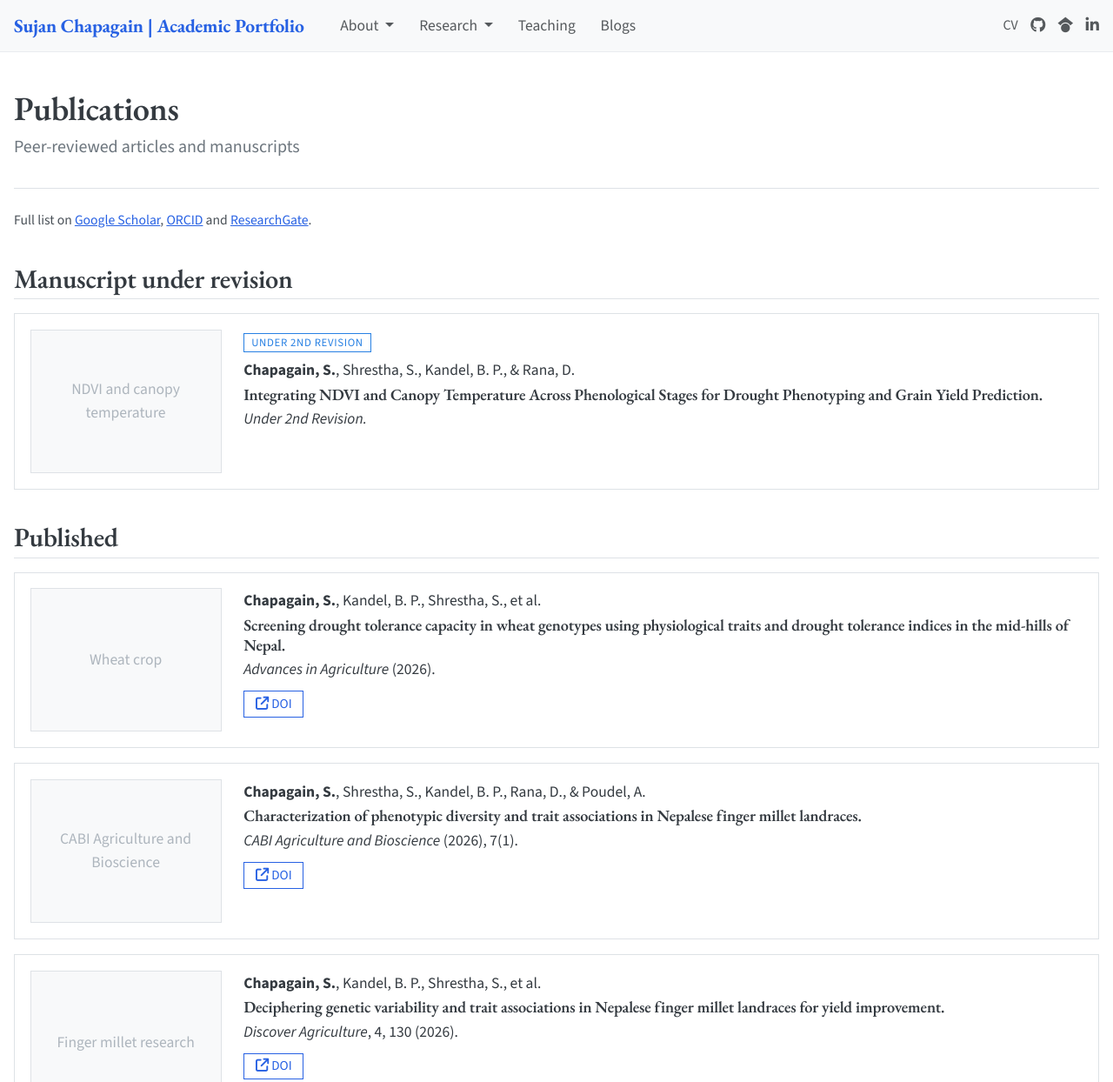
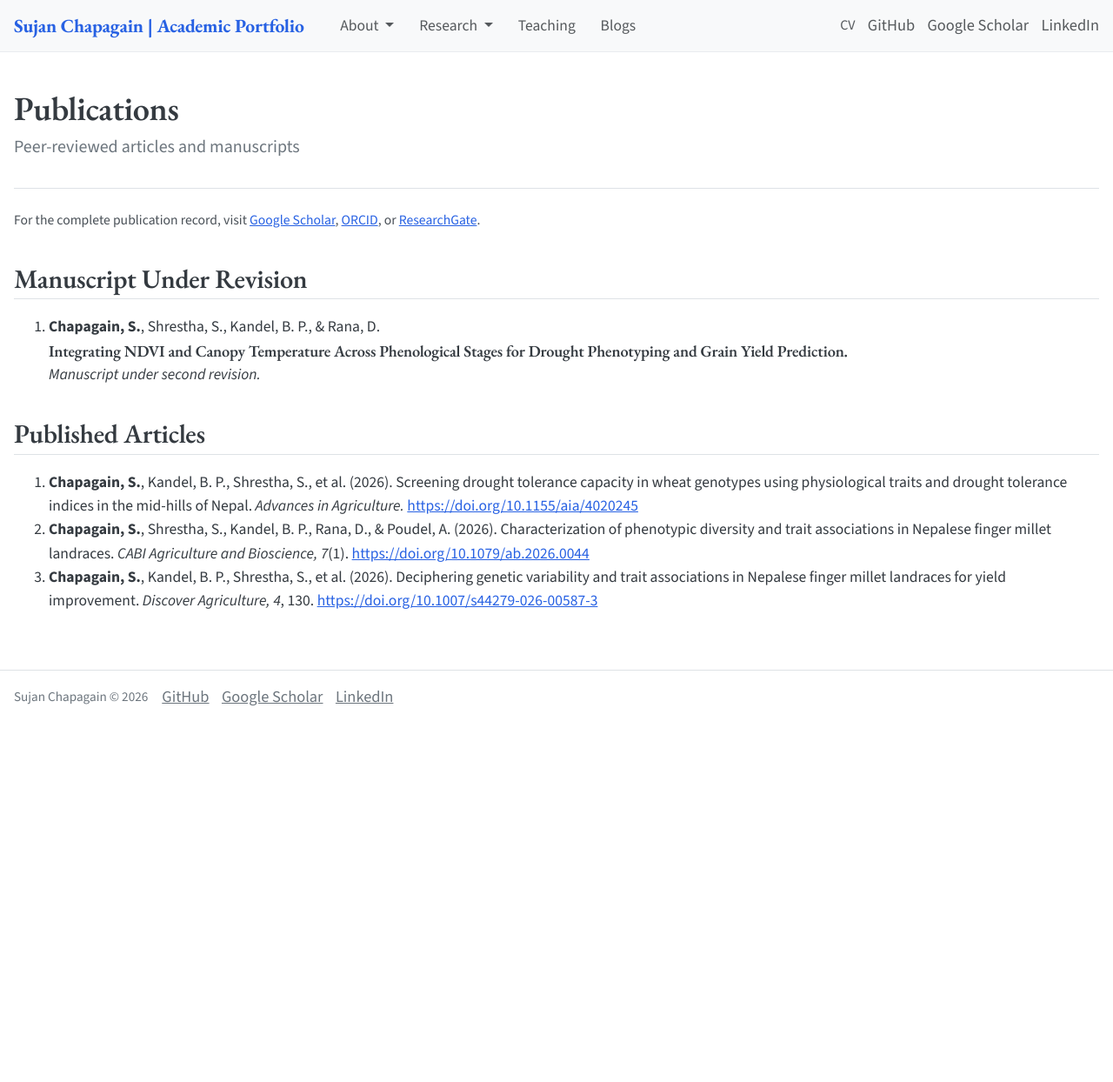
Before and after one commit to chapagainsujan/chapagainsujan.github.io, a plain HTML site: page publications.html in a window 1280 px wide. Shown: the top 1244 px of the page at 87% size. After the commit the page ends 832 px from the top, so only its background shows below. Drawn offline with nearby package versions, Linux system fonts and the light colour scheme.

Commit message:
Update publications.html

```diff
--- a/publications.html
+++ b/publications.html
@@ -1,95 +1,174 @@
-<!doctype html>
+
+<!DOCTYPE html>
 <html lang="en">
 <head>
 <meta charset="utf-8">
 <meta name="viewport" content="width=device-width, initial-scale=1">
+
 <title>Publications | Sujan Chapagain</title>
-<meta name="description" content="Sujan Chapagain - Agricultural Researcher | Agronomy, Plant Pathology and Plant Breeding">
-<link rel="stylesheet" href="https://cdnjs.cloudflare.com/ajax/libs/font-awesome/6.5.1/css/all.min.css">
+
+<meta name="description" content="Publications by Sujan Chapagain in agronomy, plant breeding, crop physiology, and plant pathology.">
+
 <link rel="stylesheet" href="style.css">
 </head>
+
 <body>
+
 <header class="navbar">
   <div class="navbar-inner">
-    <a class="brand" href="index.html">Sujan Chapagain | Academic Portfolio</a>
-    <button class="menu-toggle" aria-label="Toggle menu"><i class="fa-solid fa-bars"></i></button>
+
+    <a class="brand" href="index.html">
+      Sujan Chapagain | Academic Portfolio
+    </a>
+
+    <button class="menu-toggle" aria-label="Toggle menu">
+      ☰
+    </button>
+
     <ul class="nav-left">
-      <li><button class="nav-link caret">About</button>
+      <li>
+        <button class="nav-link caret">About</button>
         <ul class="dropdown-menu">
           <li><a href="index.html">About me</a></li>
           <li><a href="news.html">News</a></li>
           <li><a href="contact.html">Contact</a></li>
-        </ul></li>
-      <li><button class="nav-link caret active">Research</button>
+        </ul>
+      </li>
+
+      <li>
+        <button class="nav-link caret active">Research</button>
         <ul class="dropdown-menu">
           <li><a href="projects.html">Projects &amp; Grants</a></li>
           <li><a href="publications.html">Publications</a></li>
           <li><a href="affiliations.html">Affiliations</a></li>
-        </ul></li>
+        </ul>
+      </li>
+
       <li><a class="nav-link" href="teaching.html">Teaching</a></li>
       <li><a class="nav-link" href="blogs.html">Blogs</a></li>
     </ul>
+
     <div class="nav-right">
       <a class="cv" href="files/Chapagain_Sujan_CV.pdf">CV</a>
-      <a href="https://github.com/chapagainsujan" target="_blank" rel="noopener" aria-label="GitHub"><i class="fa-brands fa-github"></i></a>
-      <a href="https://scholar.google.com/citations?user=jgRf4AgAAAAJ&hl=en" target="_blank" rel="noopener" aria-label="Google Scholar"><i class="fa-brands fa-google-scholar"></i></a>
-      <a href="https://www.linkedin.com/in/sujan-chapagain-240617140/" target="_blank" rel="noopener" aria-label="LinkedIn"><i class="fa-brands fa-linkedin-in"></i></a>
+
+      <a href="https://github.com/chapagainsujan"
+         target="_blank" rel="noopener"
+         aria-label="GitHub">GitHub</a>
+
+      <a href="https://scholar.google.com/citations?user=jgRf4AgAAAAJ&hl=en"
+         target="_blank" rel="noopener"
+         aria-label="Google Scholar">Google Scholar</a>
+
+      <a href="https://www.linkedin.com/in/sujan-chapagain-240617140/"
+         target="_blank" rel="noopener"
+         aria-label="LinkedIn">LinkedIn</a>
     </div>
+
   </div>
 </header>
 
-<main>
-<div class="page-header"><h1 class="title">Publications</h1><p class="subtitle">Peer-reviewed articles and manuscripts</p></div><p class="note">Full list on <a href="https://scholar.google.com/citations?user=jgRf4AgAAAAJ&hl=en" target="_blank" rel="noopener">Google Scholar</a>, <a href="https://orcid.org/0000-0002-2037-3491" target="_blank" rel="noopener">ORCID</a> and <a href="https://www.researchgate.net/profile/Sujan-Chapagain-2" target="_blank" rel="noopener">ResearchGate</a>.</p>
-<h2>Manuscript under revision</h2>
-<article class="publication-card">
-  <div class="pub-image" data-label="NDVI and canopy temperature"><img src="Image/ndvi.jpg" alt="NDVI and canopy temperature" data-fallback onerror="this.parentElement.classList.add('noimg')"></div>
-  <div class="pub-content">
-    <span class="status">Under 2nd Revision</span><br><div class="pub-citation"><strong>Chapagain, S.</strong>, Shrestha, S., Kandel, B. P., &amp; Rana, D.
-      <span class="paper-title">Integrating NDVI and Canopy Temperature Across Phenological Stages for Drought Phenotyping and Grain Yield Prediction.</span>
-      <span class="journal">Under 2nd Revision.</span></div>
+<main class="publications-page">
 
+  <div class="page-header">
+    <h1 class="title">Publications</h1>
+    <p class="subtitle">
+      Peer-reviewed articles and manuscripts
+    </p>
   </div>
-</article>
-<h2>Published</h2>
-<article class="publication-card">
-  <div class="pub-image" data-label="Wheat crop"><img src="Image/advance.jfif" alt="Wheat crop" data-fallback onerror="this.parentElement.classList.add('noimg')"></div>
-  <div class="pub-content">
-    <div class="pub-citation"><strong>Chapagain, S.</strong>, Kandel, B. P., Shrestha, S., et al.
-      <span class="paper-title">Screening drought tolerance capacity in wheat genotypes using physiological traits and drought tolerance indices in the mid-hills of Nepal.</span>
-      <span class="journal">Advances in Agriculture</span> (2026).</div>
-    <div class="pub-doi"><a href="https://onlinelibrary.wiley.com/doi/10.1155/aia/4020245" target="_blank" rel="noopener"><i class="fa-solid fa-arrow-up-right-from-square"></i> DOI</a></div>
-  </div>
-</article>
-<article class="publication-card">
-  <div class="pub-image" data-label="CABI Agriculture and Bioscience"><img src="Image/CABI.jpg" alt="CABI Agriculture and Bioscience" data-fallback onerror="this.parentElement.classList.add('noimg')"></div>
-  <div class="pub-content">
-    <div class="pub-citation"><strong>Chapagain, S.</strong>, Shrestha, S., Kandel, B. P., Rana, D., &amp; Poudel, A.
-      <span class="paper-title">Characterization of phenotypic diversity and trait associations in Nepalese finger millet landraces.</span>
-      <span class="journal">CABI Agriculture and Bioscience</span> (2026), 7(1).</div>
-    <div class="pub-doi"><a href="https://doi.org/10.1079/ab.2026.0044" target="_blank" rel="noopener"><i class="fa-solid fa-arrow-up-right-from-square"></i> DOI</a></div>
-  </div>
-</article>
-<article class="publication-card">
-  <div class="pub-image" data-label="Finger millet research"><img src="Image/discover.png" alt="Finger millet research" data-fallback onerror="this.parentElement.classList.add('noimg')"></div>
-  <div class="pub-content">
-    <div class="pub-citation"><strong>Chapagain, S.</strong>, Kandel, B. P., Shrestha, S., et al.
-      <span class="paper-title">Deciphering genetic variability and trait associations in Nepalese finger millet landraces for yield improvement.</span>
-      <span class="journal">Discover Agriculture</span>, 4, 130 (2026).</div>
-    <div class="pub-doi"><a href="https://link.springer.com/article/10.1007/s44279-026-00587-3" target="_blank" rel="noopener"><i class="fa-solid fa-arrow-up-right-from-square"></i> DOI</a></div>
-  </div>
-</article>
+
+  <p class="note">
+    For the complete publication record, visit
+    <a href="https://scholar.google.com/citations?user=jgRf4AgAAAAJ&hl=en"
+       target="_blank" rel="noopener">Google Scholar</a>,
+    <a href="https://orcid.org/0000-0002-2037-3491"
+       target="_blank" rel="noopener">ORCID</a>, or
+    <a href="https://www.researchgate.net/profile/Sujan-Chapagain-2"
+       target="_blank" rel="noopener">ResearchGate</a>.
+  </p>
+
+  <section class="publication-section">
+
+    <h2>Manuscript Under Revision</h2>
+
+    <ol class="publication-list" reversed start="1">
+
+      <li>
+        <strong>Chapagain, S.</strong>, Shrestha, S., Kandel, B. P.,
+        &amp; Rana, D.
+        <span class="paper-title">
+          Integrating NDVI and Canopy Temperature Across Phenological
+          Stages for Drought Phenotyping and Grain Yield Prediction.
+        </span>
+        <em>Manuscript under second revision.</em>
+      </li>
+
+    </ol>
+
+  </section>
+
+  <section class="publication-section">
+
+    <h2>Published Articles</h2>
+
+    <ol class="publication-list">
+
+      <li>
+        <strong>Chapagain, S.</strong>, Kandel, B. P., Shrestha, S.,
+        et al. (2026).
+        Screening drought tolerance capacity in wheat genotypes using
+        physiological traits and drought tolerance indices in the
+        mid-hills of Nepal.
+        <em>Advances in Agriculture.</em>
+        <a href="https://doi.org/10.1155/aia/4020245"
+           target="_blank" rel="noopener">https://doi.org/10.1155/aia/4020245</a>
+      </li>
+
+      <li>
+        <strong>Chapagain, S.</strong>, Shrestha, S., Kandel, B. P.,
+        Rana, D., &amp; Poudel, A. (2026).
+        Characterization of phenotypic diversity and trait associations
+        in Nepalese finger millet landraces.
+        <em>CABI Agriculture and Bioscience, 7</em>(1).
+        <a href="https://doi.org/10.1079/ab.2026.0044"
+           target="_blank" rel="noopener">https://doi.org/10.1079/ab.2026.0044</a>
+      </li>
+
+      <li>
+        <strong>Chapagain, S.</strong>, Kandel, B. P., Shrestha, S.,
+        et al. (2026).
+        Deciphering genetic variability and trait associations in
+        Nepalese finger millet landraces for yield improvement.
+        <em>Discover Agriculture, 4</em>, 130.
+        <a href="https://doi.org/10.1007/s44279-026-00587-3"
+           target="_blank" rel="noopener">https://doi.org/10.1007/s44279-026-00587-3</a>
+      </li>
+
+    </ol>
+
+  </section>
+
 </main>
 
 <footer>
   <div class="footer-inner">
-    <div>Sujan Chapagain &copy; <span id="year">2026</span></div>
+    <div>
+      Sujan Chapagain &copy; <span id="year">2026</span>
+    </div>
+
     <div class="footer-icons">
-      <a href="https://github.com/chapagainsujan" target="_blank" rel="noopener" aria-label="GitHub"><i class="fa-brands fa-github"></i></a>
-      <a href="https://scholar.google.com/citations?user=jgRf4AgAAAAJ&hl=en" target="_blank" rel="noopener" aria-label="Google Scholar"><i class="fa-brands fa-google-scholar"></i></a>
-      <a href="https://www.linkedin.com/in/sujan-chapagain-240617140/" target="_blank" rel="noopener" aria-label="LinkedIn"><i class="fa-brands fa-linkedin-in"></i></a>
+      <a href="https://github.com/chapagainsujan"
+         target="_blank" rel="noopener">GitHub</a>
+
+      <a href="https://scholar.google.com/citations?user=jgRf4AgAAAAJ&hl=en"
+         target="_blank" rel="noopener">Google Scholar</a>
+
+      <a href="https://www.linkedin.com/in/sujan-chapagain-240617140/"
+         target="_blank" rel="noopener">LinkedIn</a>
     </div>
   </div>
 </footer>
+
 <script src="script.js"></script>
+
 </body>
 </html>
```
